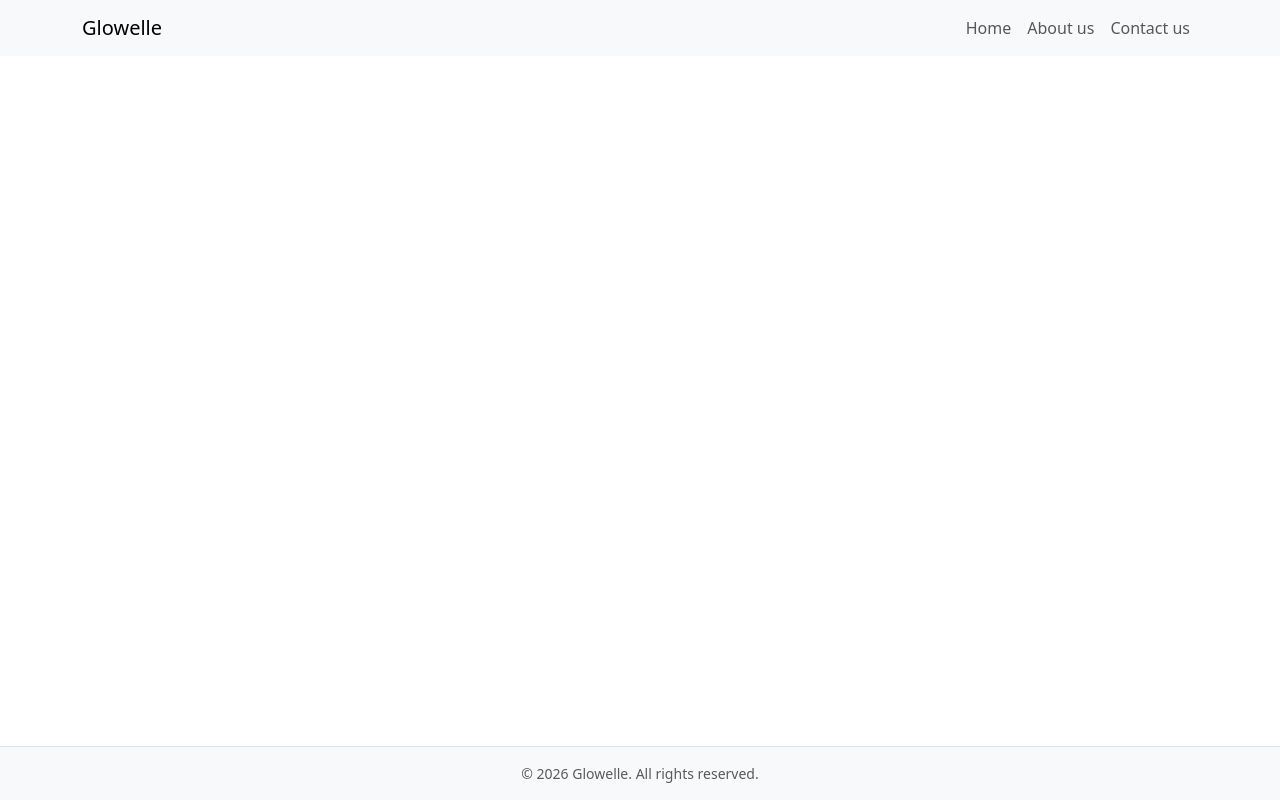
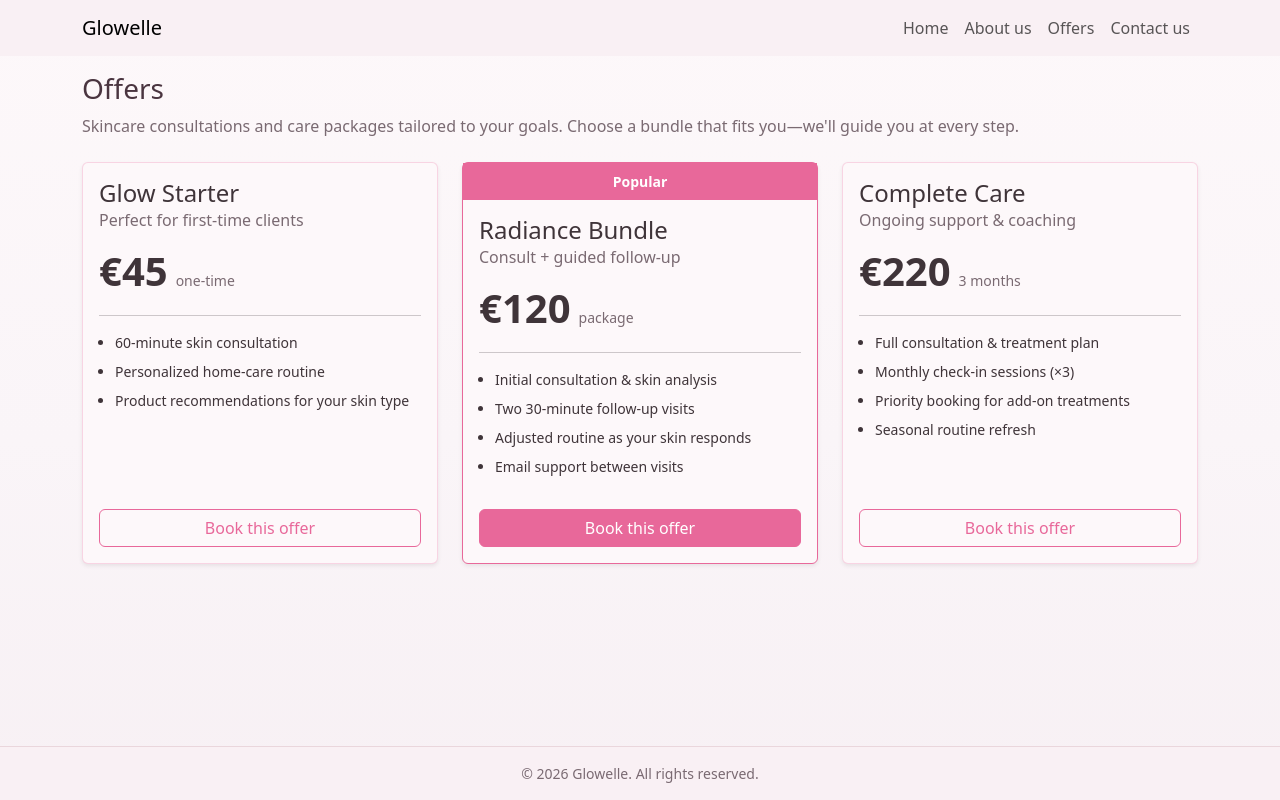
Before and after one commit to liza962/Glowelle, a React (Vite) app: page /offers in a window 1280 px wide. Built offline with nearby package versions, Linux system fonts and the light colour scheme.

Commit message:
Added Offers Page with some packets

```diff
--- a/src/App.jsx
+++ b/src/App.jsx
@@ -3,6 +3,7 @@ import { Link, Route, Routes } from "react-router-dom";
 import About from "./pages/About.jsx";
 import Contact from "./pages/Contact.jsx";
 import Home from "./pages/Home.jsx";
+import Offers from "./pages/Offers.jsx";
 
 export default function App() {
   return (
@@ -21,6 +22,9 @@ export default function App() {
               <Nav.Link as={Link} to="/about">
                 About us
               </Nav.Link>
+              <Nav.Link as={Link} to="/offers">
+                Offers
+              </Nav.Link>
               <Nav.Link as={Link} to="/contact">
                 Contact us
               </Nav.Link>
@@ -32,6 +36,7 @@ export default function App() {
         <Routes>
           <Route path="/" element={<Home />} />
           <Route path="/about" element={<About />} />
+          <Route path="/offers" element={<Offers />} />
           <Route path="/contact" element={<Contact />} />
         </Routes>
       </Container>
--- /dev/null
+++ b/src/components/OfferPackages.jsx
@@ -0,0 +1,93 @@
+import { Button, Card, Col, Row } from "react-bootstrap";
+import { Link } from "react-router-dom";
+
+const PACKAGES = [
+  {
+    name: "Glow Starter",
+    tagline: "Perfect for first-time clients",
+    price: "€45",
+    priceNote: "one-time",
+    features: [
+      "60-minute skin consultation",
+      "Personalized home-care routine",
+      "Product recommendations for your skin type",
+    ],
+    highlighted: false,
+  },
+  {
+    name: "Radiance Bundle",
+    tagline: "Consult + guided follow-up",
+    price: "€120",
+    priceNote: "package",
+    badge: "Popular",
+    features: [
+      "Initial consultation & skin analysis",
+      "Two 30-minute follow-up visits",
+      "Adjusted routine as your skin responds",
+      "Email support between visits",
+    ],
+    highlighted: true,
+  },
+  {
+    name: "Complete Care",
+    tagline: "Ongoing support & coaching",
+    price: "€220",
+    priceNote: "3 months",
+    features: [
+      "Full consultation & treatment plan",
+      "Monthly check-in sessions (×3)",
+      "Priority booking for add-on treatments",
+      "Seasonal routine refresh",
+    ],
+    highlighted: false,
+  },
+];
+
+export default function OfferPackages() {
+  return (
+    <Row className="g-4">
+      {PACKAGES.map((pkg) => (
+        <Col key={pkg.name} md={6} lg={4}>
+          <Card
+            className="h-100 shadow-sm"
+            border={pkg.highlighted ? "primary" : undefined}
+          >
+            {pkg.badge && (
+              <div className="bg-primary text-white text-center py-2 small fw-semibold">
+                {pkg.badge}
+              </div>
+            )}
+            <Card.Body className="d-flex flex-column">
+              <Card.Title as="h2" className="h4">
+                {pkg.name}
+              </Card.Title>
+              <Card.Subtitle className="text-muted mb-3">
+                {pkg.tagline}
+              </Card.Subtitle>
+              <p className="mb-1">
+                <span className="display-6 fw-semibold">{pkg.price}</span>
+                <span className="text-muted ms-2 small">{pkg.priceNote}</span>
+              </p>
+              <hr />
+              <ul className="flex-grow-1 small mb-4 ps-3">
+                {pkg.features.map((line) => (
+                  <li key={line} className="mb-2">
+                    {line}
+                  </li>
+                ))}
+              </ul>
+              <Button
+                as={Link}
+                to="/contact"
+                variant={pkg.highlighted ? "primary" : "outline-primary"}
+                className="w-100"
+              >
+                Book this offer
+              </Button>
+            </Card.Body>
+          </Card>
+        </Col>
+      ))}
+    </Row>
+  );
+}
--- a/src/index.css
+++ b/src/index.css
@@ -1 +1,82 @@
-/* App-specific tweaks; Bootstrap Reboot handles base typography */
+/* Glowelle — soft rose / blush palette (overrides Bootstrap after import) */
+:root {
+  /* Clear pink primary (buttons, links, accents) */
+  --bs-primary: #e8689a;
+  --bs-primary-rgb: 232, 104, 154;
+  --glowelle-pink-deep: #d95588;
+  --glowelle-pink-deeper: #c94a7a;
+
+  --bs-secondary: #9d8fa3;
+  --bs-secondary-rgb: 157, 143, 163;
+
+  --bs-body-bg: #fdf8fa;
+  --bs-body-color: #3f3439;
+  --bs-body-color-rgb: 63, 52, 57;
+
+  --bs-emphasis-color: #2d2428;
+  --bs-heading-color: #4a3540;
+
+  --bs-link-color: #d95588;
+  --bs-link-hover-color: #c94a7a;
+  --bs-link-color-rgb: 217, 85, 136;
+  --bs-link-hover-color-rgb: 201, 74, 122;
+
+  --bs-border-color: #ead6dc;
+  --bs-border-color-translucent: rgba(232, 104, 154, 0.25);
+
+  --bs-light: #f9f0f4;
+  --bs-light-rgb: 249, 240, 244;
+
+  --bs-secondary-color: #7a6a72;
+  --bs-secondary-color-rgb: 122, 106, 114;
+
+  --bs-primary-bg-subtle: #fce8f0;
+  --bs-primary-border-subtle: #f0bdd0;
+  --bs-primary-text-emphasis: #9a3d62;
+}
+
+/* Solid & outline buttons: explicit pink fills and borders */
+.btn-primary {
+  --bs-btn-color: #fff;
+  --bs-btn-bg: var(--bs-primary);
+  --bs-btn-border-color: var(--bs-primary);
+  --bs-btn-hover-color: #fff;
+  --bs-btn-hover-bg: var(--glowelle-pink-deep);
+  --bs-btn-hover-border-color: var(--glowelle-pink-deep);
+  --bs-btn-focus-shadow-rgb: var(--bs-primary-rgb);
+  --bs-btn-active-color: #fff;
+  --bs-btn-active-bg: var(--glowelle-pink-deeper);
+  --bs-btn-active-border-color: var(--glowelle-pink-deeper);
+  --bs-btn-disabled-bg: var(--bs-primary);
+  --bs-btn-disabled-border-color: var(--bs-primary);
+}
+
+.btn-outline-primary {
+  --bs-btn-color: var(--bs-primary);
+  --bs-btn-border-color: var(--bs-primary);
+  --bs-btn-hover-color: #fff;
+  --bs-btn-hover-bg: var(--bs-primary);
+  --bs-btn-hover-border-color: var(--bs-primary);
+  --bs-btn-focus-shadow-rgb: var(--bs-primary-rgb);
+  --bs-btn-active-color: #fff;
+  --bs-btn-active-bg: var(--glowelle-pink-deep);
+  --bs-btn-active-border-color: var(--glowelle-pink-deep);
+  --bs-btn-disabled-color: var(--bs-primary);
+  --bs-btn-disabled-border-color: var(--bs-primary);
+}
+
+body {
+  background-image: linear-gradient(
+    180deg,
+    var(--bs-body-bg) 0%,
+    #faf5f8 55%,
+    #f7f0f4 100%
+  );
+  min-height: 100vh;
+}
+
+.navbar.bg-light,
+footer.border-top.bg-light {
+  background-color: var(--bs-light) !important;
+  border-color: var(--bs-border-color) !important;
+}
--- /dev/null
+++ b/src/pages/Offers.jsx
@@ -0,0 +1,14 @@
+import OfferPackages from "../components/OfferPackages.jsx";
+
+export default function Offers() {
+  return (
+    <>
+      <h1 className="h3 mb-2">Offers</h1>
+      <p className="text-muted mb-4">
+        Skincare consultations and care packages tailored to your goals. Choose
+        a bundle that fits you—we&apos;ll guide you at every step.
+      </p>
+      <OfferPackages />
+    </>
+  );
+}
```
